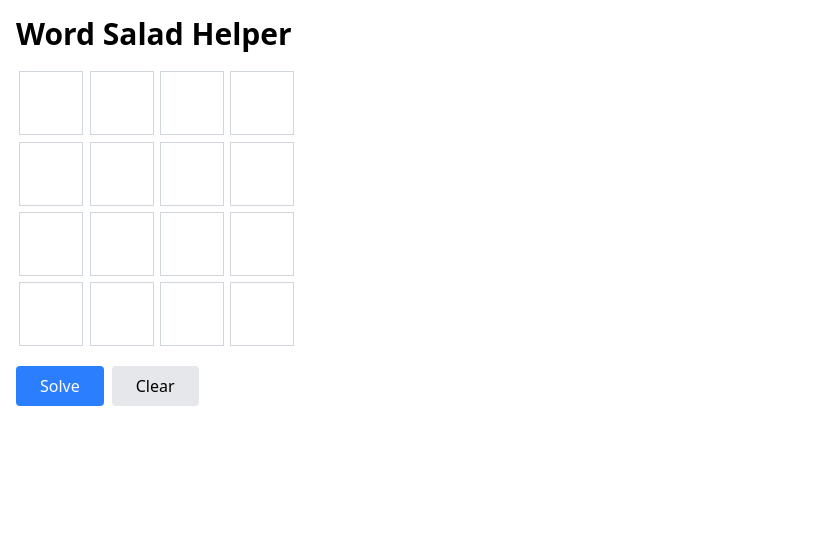
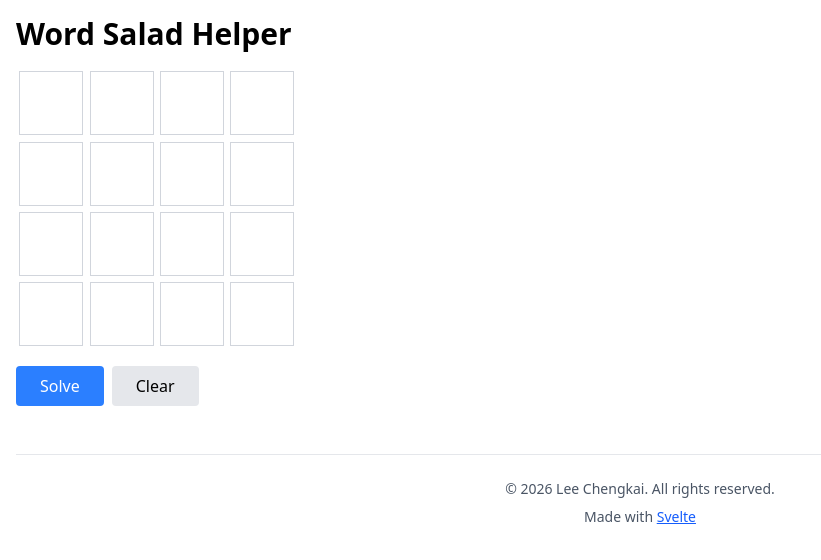
Before and after one commit to chunkily/word-salad-helper, a SvelteKit app: page / in a window 1280 px wide. Shown: the top 560 px of the page, without its empty margins (0-821 px from the left). Built offline with nearby package versions, Linux system fonts and the light colour scheme.

Commit message:
Update page meta, add footer

```diff
--- a/src/routes/+layout.svelte
+++ b/src/routes/+layout.svelte
@@ -5,5 +5,9 @@
 	let { children } = $props();
 </script>
 
-<svelte:head><link rel="icon" href={favicon} /></svelte:head>
+<svelte:head
+	><link rel="icon" href={favicon} />
+	<title>Word Salad Helper</title>
+	<meta name="description" content="A helper tool for the Word Salad game by Bleppo Games." />
+</svelte:head>
 {@render children()}
--- a/src/routes/+page.svelte
+++ b/src/routes/+page.svelte
@@ -220,6 +220,18 @@
 			</div>
 		{/if}
 	</div>
+
+	<footer class="mt-12 border-t border-gray-200 pt-6 text-center text-sm text-gray-600">
+		<p>&copy; 2026 Lee Chengkai. All rights reserved.</p>
+		<p class="mt-2">
+			Made with <a
+				href="https://svelte.dev"
+				target="_blank"
+				rel="noopener noreferrer"
+				class="text-blue-600 underline hover:text-blue-700">Svelte</a
+			>
+		</p>
+	</footer>
 </div>
 
 <style>
```
Also changed, not shown: src/lib/assets/favicon.svg.
